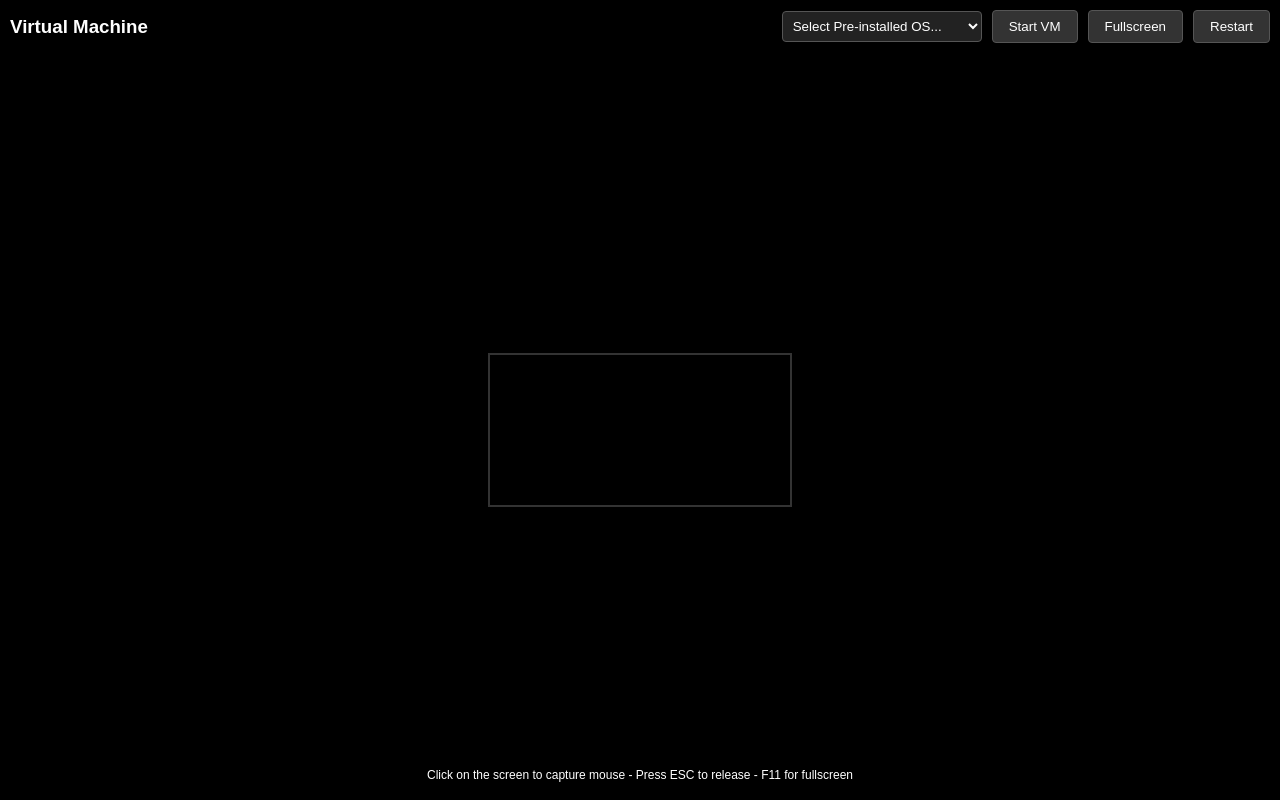
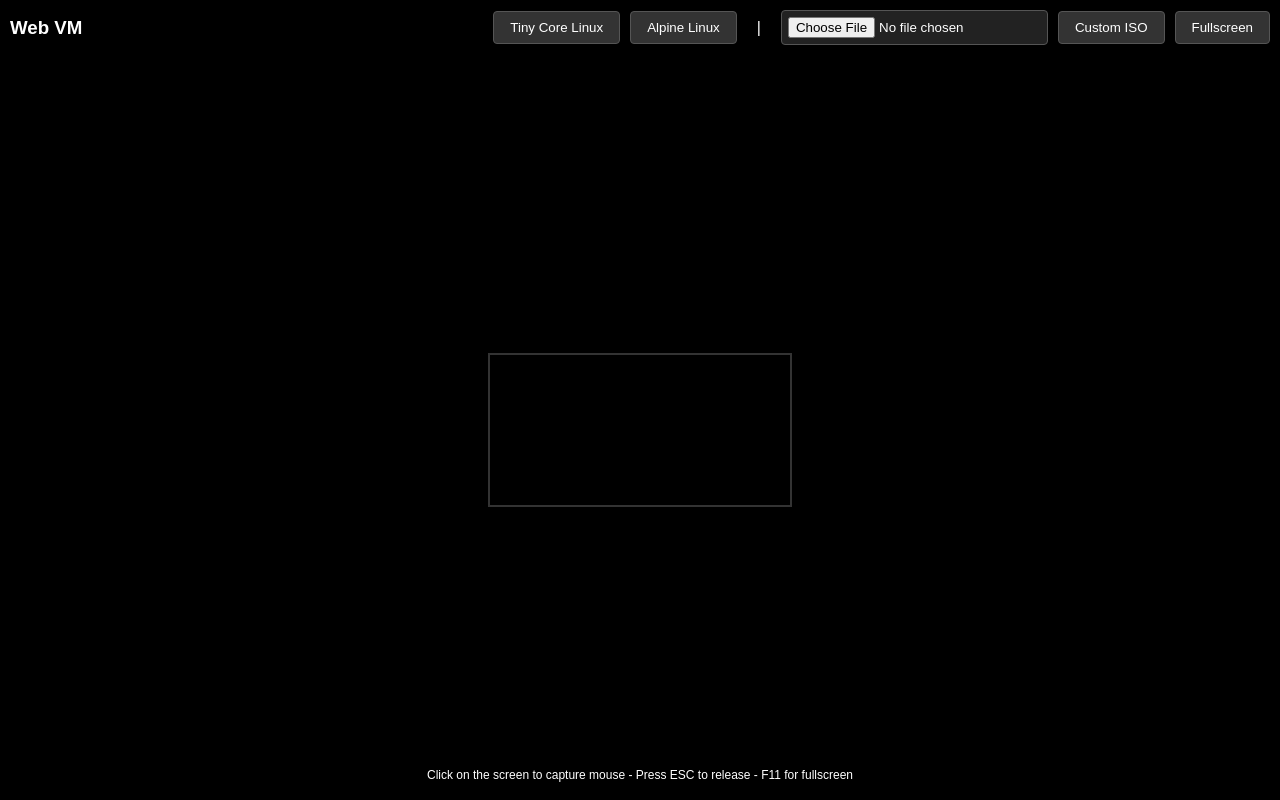
Before and after one commit to edafawd/Online-VM, a plain HTML site: page index.html in a window 1280 px wide. Drawn offline with Linux system fonts and the light colour scheme.

Commit message:
Update index.html

```diff
--- a/index.html
+++ b/index.html
@@ -109,25 +109,15 @@
     </style>
 </head>
 <body>
-    <div id="controls">
-        <h3 style="margin-right: auto;">Virtual Machine</h3>
-
-        <select id="os_select" onchange="osSelectChanged()">
-            <option value="">Select Pre-installed OS...</option>
-            <option value="kolibri">KolibriOS (1.4MB - Fast)</option>
-            <option value="tinycore">Tiny Core Linux (16MB)</option>
-            <option value="dsl">Damn Small Linux (50MB)</option>
-            <option value="freedos">FreeDOS (20MB)</option>
-            <option value="windows1">Windows 1.01 (3MB)</option>
-            <option value="custom">Custom ISO File...</option>
-        </select>
-
-        <input type="file" id="iso_input" accept=".iso" style="display:none;">
-
-        <button onclick="startVM()">Start VM</button>
-        <button onclick="toggleFullscreen()">Fullscreen</button>
-        <button onclick="if(emulator) emulator.restart()">Restart</button>
-    </div>
+<div id="controls">
+    <h3 style="margin-right: auto;">Web VM</h3>
+    <button onclick="startPresetVM('tinycore')">Tiny Core Linux</button>
+    <button onclick="startPresetVM('alpine')">Alpine Linux</button>
+    <span style="margin: 0 10px;">|</span>
+    <input type="file" id="iso_input" accept=".iso">
+    <button onclick="startVM()">Custom ISO</button>
+    <button onclick="toggleFullscreen()">Fullscreen</button>
+</div>
     <div id="notification"></div>
     <div id="screen_container">
         <canvas></canvas>
```
